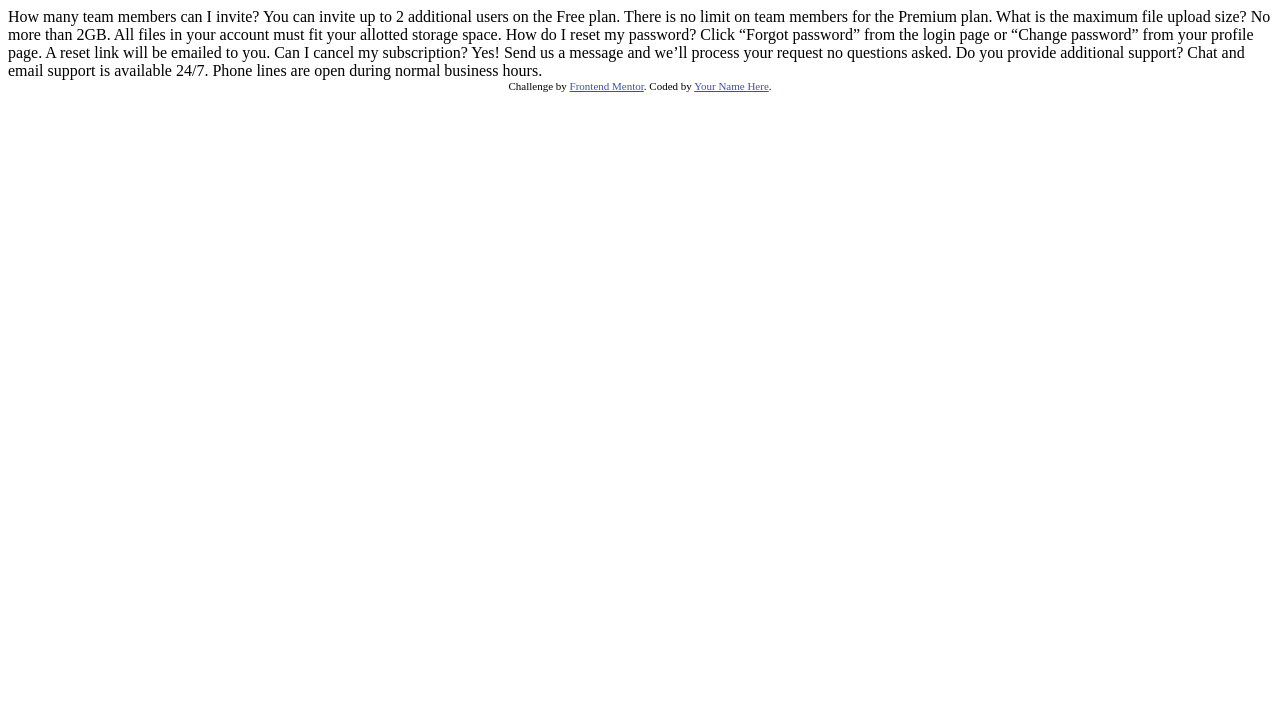
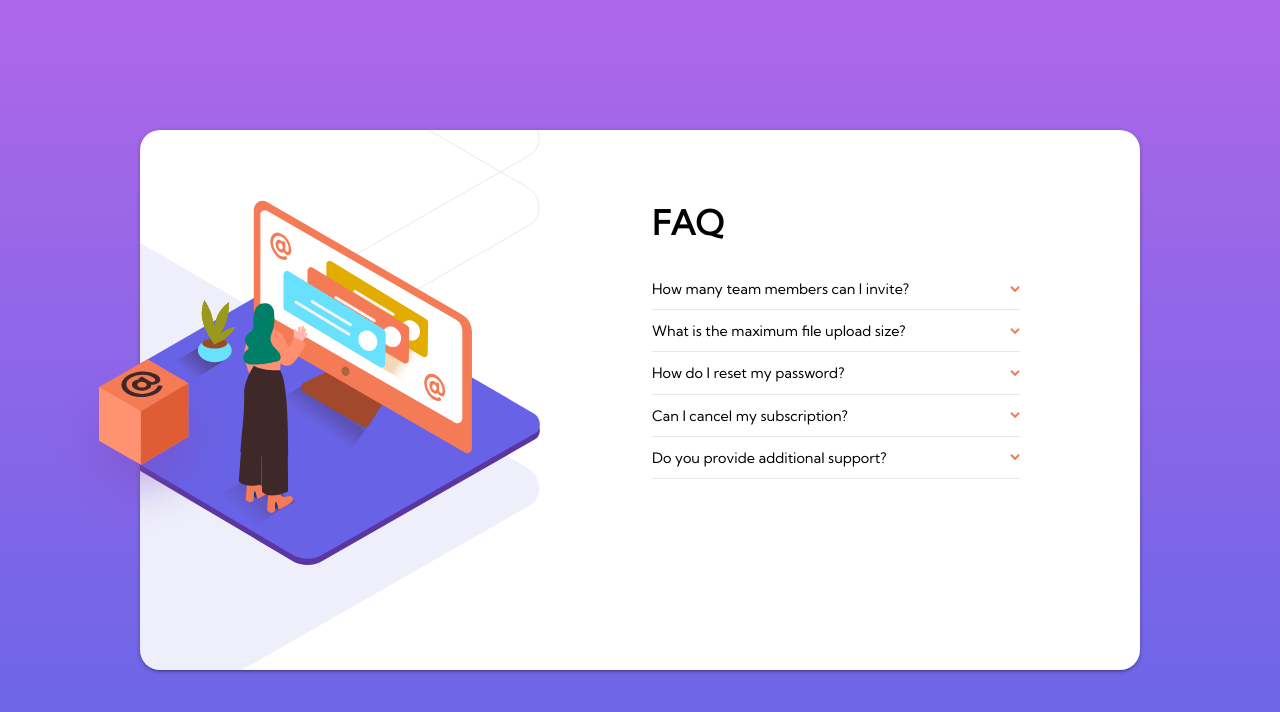
Before and after one commit to dsisovic/Frontend-Mentor-Fylo-Faq-Accordion-Card, a plain HTML site: page index.html in a window 1280 px wide. Drawn offline with Linux system fonts and the light colour scheme.

Commit message:
Added Desktop view

```diff
--- a/index.html
+++ b/index.html
@@ -1,40 +1,25 @@
 <!DOCTYPE html>
 <html lang="en">
+
 <head>
   <meta charset="UTF-8">
-  <meta name="viewport" content="width=device-width, initial-scale=1.0"> <!-- displays site properly based on user's device -->
+  <meta name="viewport" content="width=device-width, initial-scale=1.0">
+  <title>Fylo FAQ Card</title>
+  <link rel="stylesheet" href="./styles/index.css">
+  <link href="https://fonts.googleapis.com/css2?family=Kumbh+Sans&display=swap" rel="stylesheet">
+  <link rel="shortcut icon" href="./images/favicon-32x32.png" type="image/x-icon">
+</head>
 
-  <link rel="icon" type="image/png" sizes="32x32" href="./images/favicon-32x32.png">
+<body>
+  <div class="card">
+    <div class="card__image">
+      <img src="./images/illustration-box-desktop.svg" alt="box" class="card__box">
+    </div>
+    <div class="card__content">
+      <h1>FAQ</h1>
+    </div>
+  </div>
+  <script src="./js/index.js" type="module"></script>
+</body>
 
-  <title>Frontend Mentor | FAQ Accordion Card</title>
-
-  <!-- Feel free to remove these styles or customise in your own stylesheet 👍 -->
-  <style>
-    .attribution { font-size: 11px; text-align: center; }
-    .attribution a { color: hsl(228, 45%, 44%); }
-  </style>
-</head>
-<body>
-  How many team members can I invite?
-  You can invite up to 2 additional users on the Free plan. There is no limit on
-  team members for the Premium plan.
-
-  What is the maximum file upload size?
-  No more than 2GB. All files in your account must fit your allotted storage space.
-
-  How do I reset my password?
-  Click “Forgot password” from the login page or “Change password” from your profile page.
-  A reset link will be emailed to you.
-
-  Can I cancel my subscription?
-  Yes! Send us a message and we’ll process your request no questions asked.
-
-  Do you provide additional support?
-  Chat and email support is available 24/7. Phone lines are open during normal business hours.
-
-  <div class="attribution">
-    Challenge by <a href="https://www.frontendmentor.io?ref=challenge" target="_blank">Frontend Mentor</a>.
-    Coded by <a href="#">Your Name Here</a>.
-  </div>
-</body>
 </html>
--- /dev/null
+++ b/js/index.js
@@ -0,0 +1,7 @@
+import { businessLogic } from './modules/business-logic.js';
+
+(() => {
+    document.addEventListener('DOMContentLoaded', () => {
+        businessLogic.initializeAPP();
+    });
+})();
--- /dev/null
+++ b/js/modules/accordion-data.js
@@ -0,0 +1,36 @@
+export class AccordionData {
+
+    constructor() { }
+
+    getAccordionContent() {
+        return [
+            {
+                headerName: 'How many team members can I invite?',
+                accordionContent: 'You can invite as much as team members as you can.',
+                id: 1
+            },
+            {
+                headerName: 'What is the maximum file upload size?',
+                accordionContent: 'No more than 2 GB. All files in your account must fit your alloted storage space.',
+                id: 2
+            },
+            {
+                headerName: 'How do I reset my password?',
+                accordionContent: 'If you go to "Reset password" page, you can find it for yourself.',
+                id: 3
+            },
+            {
+                headerName: 'Can I cancel my subscription?',
+                accordionContent: 'Yes, anytime you feel free, you can do it.',
+                id: 4
+            },
+            {
+                headerName: 'Do you provide additional support?',
+                accordionContent: 'No, sorry you get nothing.',
+                id: 5
+            }
+        ]
+    }
+}
+
+export default new AccordionData();
--- /dev/null
+++ b/js/modules/business-logic.js
@@ -0,0 +1,73 @@
+import accordionData from './accordion-data.js';
+import ui from './ui.js';
+
+export class BusinessLogic {
+
+    constructor() { }
+
+    initializeAPP() {
+        const accordionContent = this.getAccordionContent();
+        const cardContentElement = ui.getElements('.card__content', false);
+        const faqElement = cardContentElement.children[0];
+
+        const newDiv = ui.createNewElement('div');
+        ui.createAttribute(newDiv, 'data-main', 'main');
+        newDiv.innerHTML = accordionContent;
+
+        cardContentElement.insertBefore(newDiv, faqElement.nextSibling);
+        this.setClickEventListener();
+    }
+
+    getAccordionContent() {
+        return accordionData.getAccordionContent()
+            .map(accordionItem => {
+                const { headerName, accordionContent, id } = accordionItem;
+                return `
+                    <div class="card__accordion">
+                        <div class="card__accordion-header" data-id="${id}">
+                            <p>${headerName}</p>
+                            <img src="./images/icon-arrow-down.svg" alt="arrow">
+                        </div>
+                        <div class="card__accordion-content card__accordion-content--hidden">
+                            <p>${accordionContent}</p>
+                        </div>
+                    </div>`;
+            })
+            .join('');
+    }
+
+    setClickEventListener() {
+        const mainDiv = ui.getElements(`[data-main]`, false);
+        mainDiv.addEventListener('click', this.handleClickEventLogic.bind(this));
+    }
+
+    hasClass(element, cssClass) {
+        return (ui.getAttribute(element, 'class') || '').includes(cssClass);
+    }
+
+    handleClickEventLogic(event) {
+        event.stopPropagation();
+
+        const eventTarget = event.target;
+        const targetHasHeaderClass = this.hasClass(eventTarget, 'card__accordion-header');
+        const parentHasHeaderClass = this.hasClass(eventTarget.parentElement, 'card__accordion-header');
+
+        if (targetHasHeaderClass || parentHasHeaderClass) {
+            const datasetId = targetHasHeaderClass ? eventTarget.dataset.id : eventTarget.parentElement.dataset.id
+
+            const headerElement = ui.getElements(`[data-id='${datasetId}']`, false);
+            headerElement.classList.toggle('card__accordion-header--active');
+
+            const activeHeaderState = this.hasClass(headerElement, 'active');
+            const classFunction = activeHeaderState ? 'remove' : 'add';
+            const rotateStyle = activeHeaderState ? 'rotate(180deg)' : 'rotate(0deg)';
+
+            headerElement.children[1].style.transform = rotateStyle;
+            headerElement.nextSibling.nextSibling.classList[classFunction]('card__accordion-content--hidden');
+        }
+    }
+}
+
+const businessLogic = new BusinessLogic();
+
+export { businessLogic };
--- /dev/null
+++ b/js/modules/ui.js
@@ -0,0 +1,22 @@
+export class UI {
+
+    constructor() { }
+
+    getElements(element, multipleElements) {
+        return !multipleElements ? document.querySelector(element) : document.querySelectorAll(element);
+    }
+
+    createNewElement(element) {
+        return document.createElement(element);
+    }
+
+    createAttribute(element, property, value) {
+        element.setAttribute(property, value);
+    }
+
+    getAttribute(element, property) {
+        return element.getAttribute(property);
+    }
+}
+
+export default new UI();
--- /dev/null
+++ b/styles/index.scss
@@ -0,0 +1,89 @@
+@import "./partials/variables";
+
+* {
+    box-sizing: border-box;
+    margin: 0;
+    padding: 0;
+}
+
+body {
+    font-size: 12px;
+    font-family: "Kumbh Sans", sans-serif;
+    background: linear-gradient($background-violet, $background-blue);
+    height: 100vh;
+    display: flex;
+    align-items: center;
+    justify-content: center;
+}
+
+.card {
+    min-height: 540px;
+    width: 80%;
+    max-width: 1000px;
+    background: white;
+    border-radius: 20px;
+    box-shadow: $box-shadow;
+    display: grid;
+    grid-template: 1fr / repeat(2, 1fr);
+    position: relative;
+
+    &__image {
+        background-image: url("../images/illustration-woman-online-desktop.svg"),
+            url("../images/bg-pattern-desktop.svg");
+        background-position: -80px 70px, -500px -270px;
+        background-repeat: no-repeat, no-repeat;
+        background-size: 480px, 900px;
+    }
+
+    &__box {
+        position: absolute;
+        top: 42%;
+        left: -92px;
+    }
+
+    &__content {
+        padding: 6em 10em 6em 1em;
+        font-weight: bold;
+
+        h1 {
+            font-size: 2.1rem;
+        }
+    }
+
+    &__accordion {
+        margin-top: 1em;
+        border-bottom: 1px solid $divider-line;
+
+        &:first-child {
+            margin-top: 3em;
+        }
+
+        &-header {
+            display: flex;
+            align-items: center;
+            justify-content: space-between;
+            font-size: 0.9rem;
+            font-weight: 100;
+            cursor: pointer;
+
+            &--active {
+                font-weight: 700;
+            }
+        }
+
+        &-content {
+            margin-top: 1em;
+            font-size: 0.7rem;
+            font-weight: 100;
+            overflow: hidden;
+
+            p {
+                padding-bottom: 1em;
+            }
+
+            &--hidden {
+                height: 0;
+            }
+        }
+    }
+}
--- /dev/null
+++ b/styles/partials/_variables.scss
@@ -0,0 +1,4 @@
+$background-violet: hsl(273, 75%, 66%);
+$background-blue: hsl(240, 73%, 65%);
+$box-shadow: 0 2px 2px 0 rgba(0, 0, 0, 0.14), 0 3px 1px -2px rgba(0, 0, 0, 0.12), 0 1px 5px 0 rgba(0, 0, 0, 0.2);
+$divider-line: hsl(240, 5%, 91%);
```
Also changed, not shown: styles/index.css (added), 1 other file.
